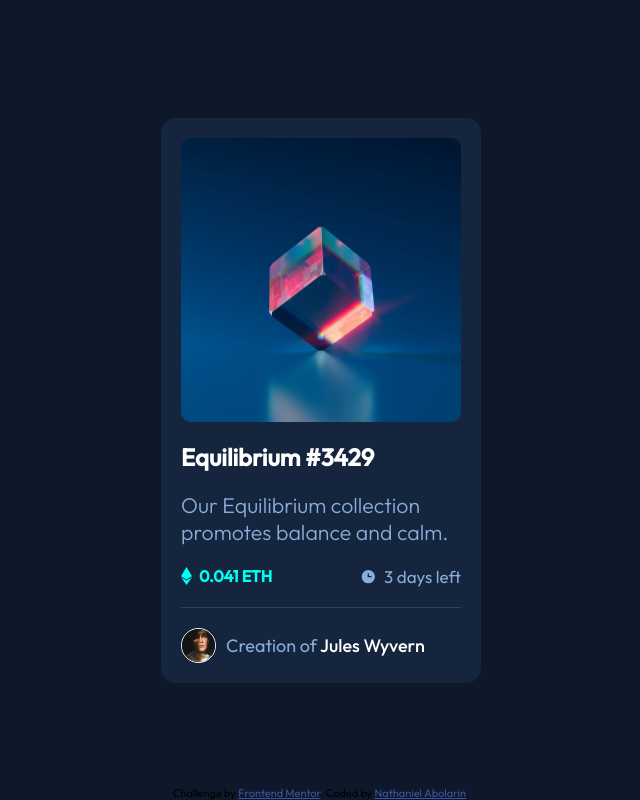
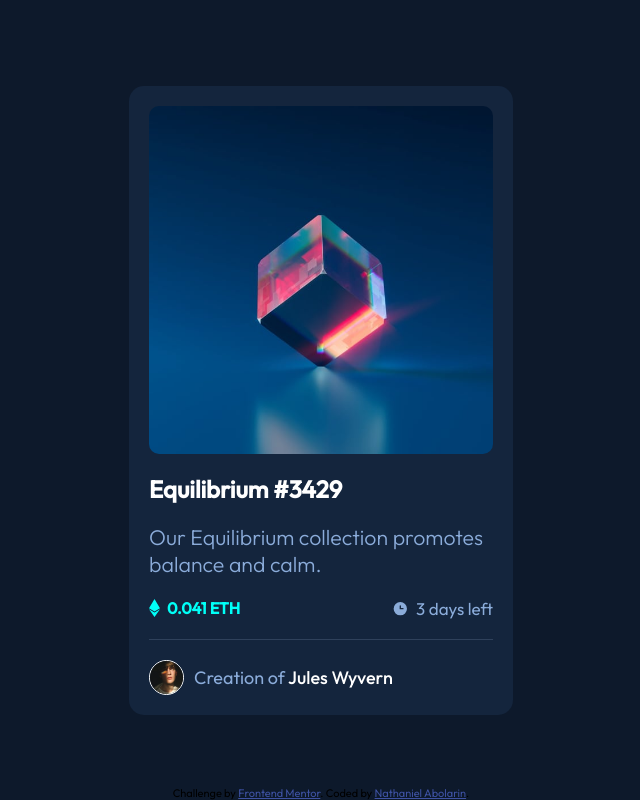
Before and after one commit to Naythankik/nft, a plain HTML site: page index.html in a window 1280 px wide. Shown: the whole page, without its empty margins (319-959 px from the left). Drawn offline with Linux system fonts and the light colour scheme.

Commit message:
FInal commit

```diff
--- a/index.html
+++ b/index.html
@@ -29,7 +29,7 @@
     </style>
   </head>
   <body>
-    <div class="container">
+    <main class="container">
       <article>
         <div class="image">
           <img src="./images/image-equilibrium.jpg" alt="Equilibrium" />
@@ -48,7 +48,7 @@
               <p>3 days left</p>
             </div>
           </div>
-          <hr />
+          <div class="vr"></div>
           <div class="summary">
             <div class="avatar">
               <img src="./images/image-avatar.png" alt="avatar" />
@@ -57,7 +57,7 @@
           </div>
         </div>
       </article>
-    </div>
+    </main>
 
     <div class="attribution">
       Challenge by
--- a/style.css
+++ b/style.css
@@ -15,18 +15,20 @@
 
 body {
   font-family: "Outfit", sans-serif;
+  position: relative;
 }
-div.container {
+main.container {
   display: flex;
   justify-content: center;
   align-items: center;
   background: var(--container-bg);
-  height: 100vh;
-  position: relative;
+  padding: 30px auto;
+  min-height: 100vh;
 }
 article {
   background: var(--card-bg);
-  width: 25%;
+  margin: 30px 0;
+  width: 25rem;
   border-radius: 15px;
   padding: 20px;
   display: grid;
@@ -50,6 +52,7 @@ div.image:hover div.imaginary {
   top: 0;
   border-radius: 10px;
   background-color: var(--hover-color);
+  transition: ease 0.1s;
   cursor: pointer;
 }
 
@@ -89,7 +92,7 @@ div.left-info p {
   color: var(--hover-color);
   font-weight: 700;
 }
-hr {
+div.vr {
   border: none;
   border-bottom: 1px solid var(--hr-color);
 }
@@ -125,7 +128,11 @@ h2:hover {
   color: var(--hover-color);
   cursor: pointer;
 }
-
+@media only screen and (max-width: 1300px) {
+  article {
+    width: 30%;
+  }
+}
 @media only screen and (max-width: 1000px) {
   article {
     width: 60%;
```
